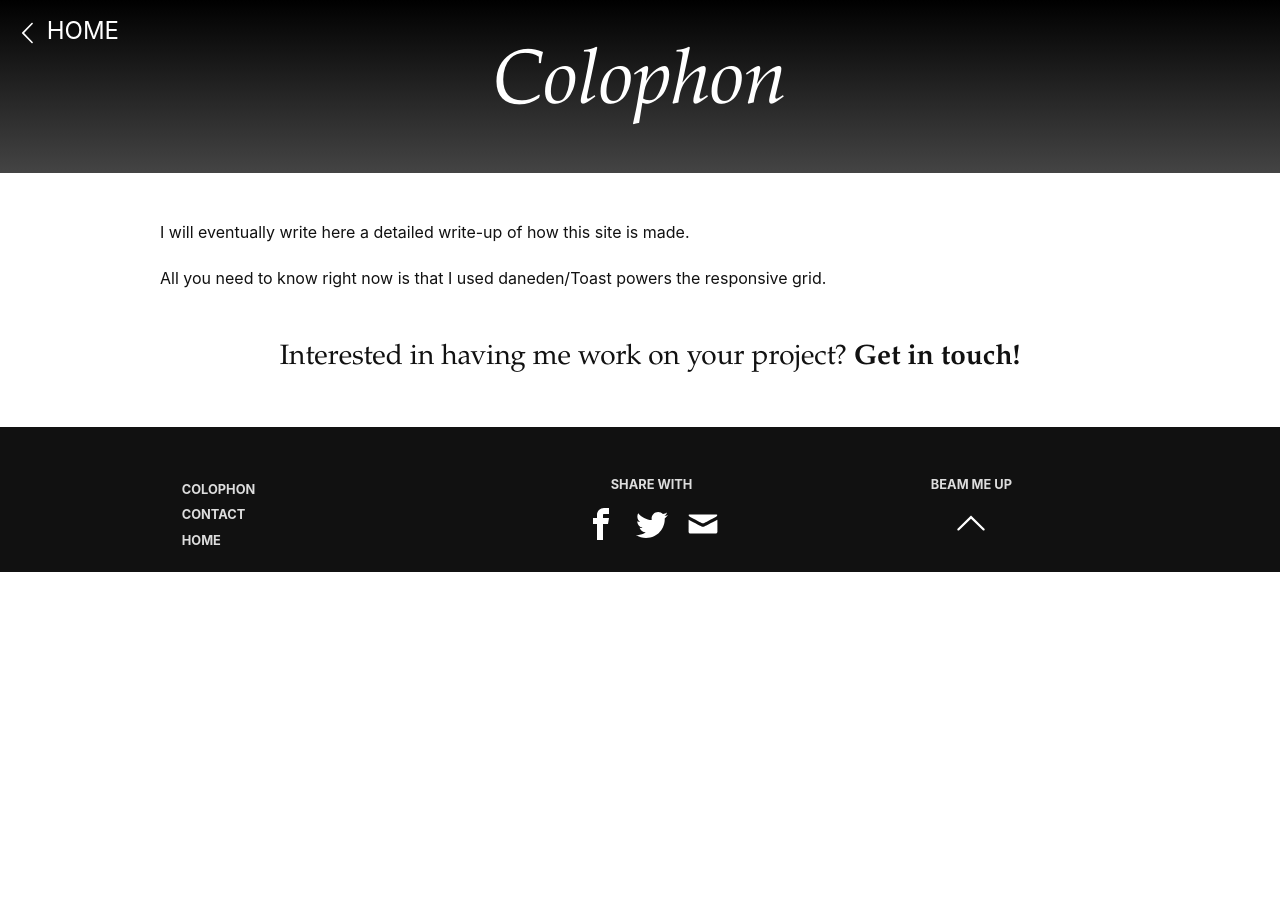
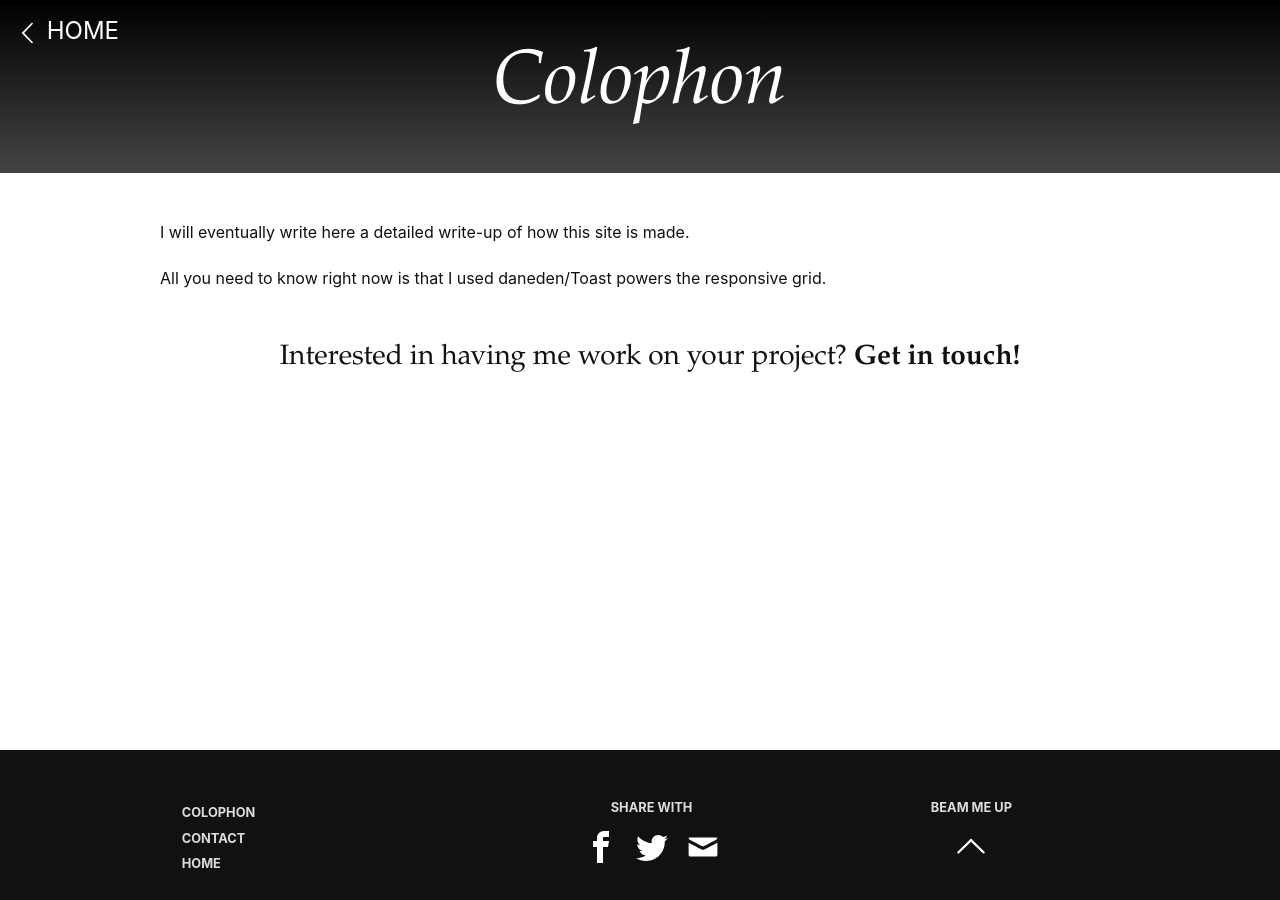
Before and after one commit to pschfr/pschfr.github.io-old, a Jekyll site: the page built from pages/colophon.md, in a window 1280 px wide. Built offline with Jekyll 4.4.1, drawn with Linux system fonts in a browser that asks for light colours.

Commit message:
added sticky footer

```diff
--- a/_includes/header.html
+++ b/_includes/header.html
@@ -8,7 +8,6 @@
 <svg><use xlink:href="/symbol-defs.svg#chevron-down"></use></svg>
 </a>
 </div>
-<canvas></canvas>
 {% else %}
 <div class="wrap">
 <h1 class="site-title font-normal">{{ page.title }}</h1>
--- a/_layouts/default.html
+++ b/_layouts/default.html
@@ -2,8 +2,8 @@
 <html>
 {% include head.html %}
 <body>
+<div class="page-content">
 {% include header.html %}
-<div class="page-content">
 <div class="wrapper grid container">
 {{ content }}
 {% if page.has_contact %}{% include contact.html %}{% endif %}
--- a/_layouts/full.html
+++ b/_layouts/full.html
@@ -5,9 +5,7 @@
 {% include head.html %}
 <body>
 {% include header.html %}
-<div class="page-content">
 {{ content }}
-</div>
 {% include footer.html %}
 </body>
 </html>
--- a/_sass/_style.sass
+++ b/_sass/_style.sass
@@ -155,6 +155,8 @@ header a.home svg
 	height: 1.5rem
 	width:  1.5rem
 	fill: white
+.page-content
+	min-height: calc(100vh - 150px)
 .wrapper
 	margin-top: 3rem
 .post-list .post:nth-child(odd)
@@ -180,6 +182,7 @@ footer
 	padding: 50px 0 0
 	font-size: 0.8rem
 	color: $light-color
+	height: 150px
 footer svg
 	margin: 1rem 0.5rem 2rem
 	display: inline-block
```
Also changed, not shown: pages/index.html (+4 -5 lines).
